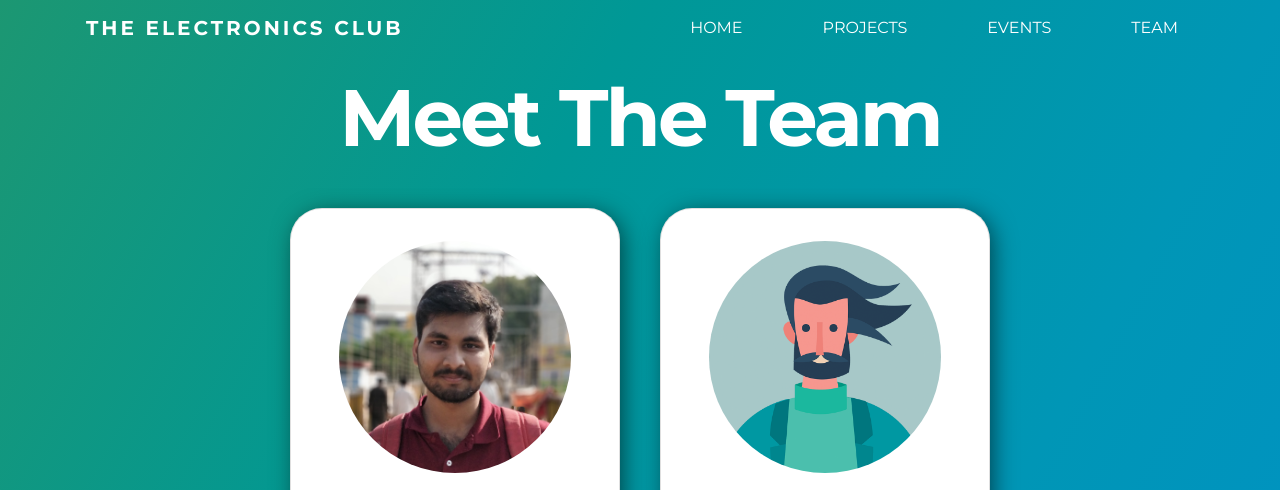
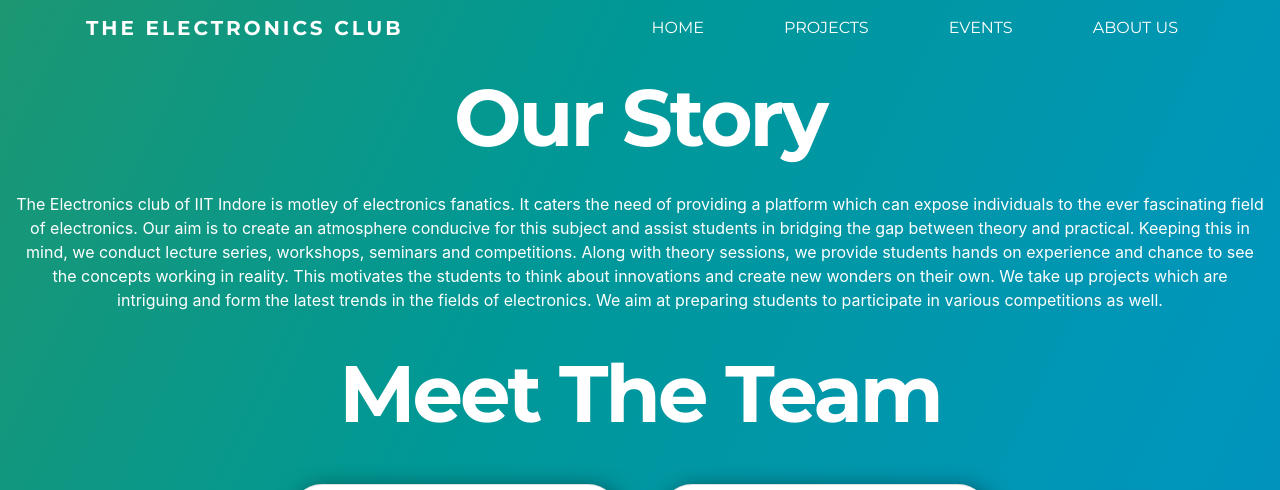
Before and after one commit to DaemonLab/eclub, a plain HTML site: page team.html in a window 1280 px wide. Shown: the top 490 px of the page. Drawn offline with nearby package versions, Linux system fonts and the light colour scheme.

Commit message:
Modified Content

```diff
--- a/team.html
+++ b/team.html
@@ -2,7 +2,7 @@
 <html lang="en">
 
 <head>
-    <title>The Electronics Club - Team</title>
+    <title>The Electronics Club - About Us</title>
     <!-- Required meta class="nav-link" tags -->
     <meta class="nav-link" charset="utf-8">
     <meta class="nav-link" name="viewport" content="width=device-width, initial-scale=1, shrink-to-fit=no">
@@ -37,11 +37,15 @@
                     <a class="naav" href="events.html">EVENTS</a>
                 </li>
                 <li class="nav-item">
-                    <a class="naav" href="team.html">TEAM</a>
+                    <a class="naav" href="team.html">ABOUT US</a>
                 </li>
             </ul>
         </div>
     </nav>
+    <div class="container-fluid">
+        <h1 class="display-3 text-white py-4 text-center">Our Story</h1>
+        <p class="text-white py-1 text-center">The Electronics club of IIT Indore is motley of electronics fanatics. It caters the need of providing a platform which can expose individuals to the ever fascinating field of electronics. Our aim is to create an atmosphere conducive for this subject and assist students in bridging the gap between theory and practical. Keeping this in mind, we conduct lecture series, workshops, seminars and competitions. Along with theory sessions, we provide students hands on experience and chance to see the concepts working in reality. This motivates the students to think about innovations and create new wonders on their own. We take up projects which are intriguing and form the latest trends in the fields of electronics. We aim at preparing students to participate in various competitions as well. </p>
+    </div>
     <div class="container" id="app">
         <h1 class="display-3 text-white py-4 text-center">Meet The Team</h1>
         <div class="container" id="heads">
```
Also changed, not shown: events.html (+1 -1 lines), index.html (+2 -2 lines), projects.html (+1 -1 lines), img/home/blog/ImageProcessingNemathMedium.png (added).
